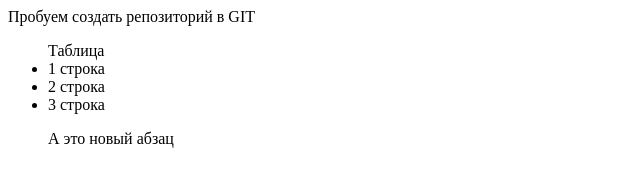
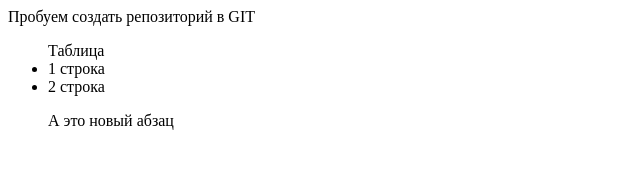
Before and after one commit to RMS83/Test, a plain HTML site: page index.html in a window 1280 px wide. Shown: the whole page, without its empty margins (0-640 px from the left). Drawn offline with Linux system fonts and the light colour scheme.

Commit message:
Change index

```diff
--- a/index.html
+++ b/index.html
@@ -9,7 +9,6 @@
 <ul>Таблица
 <li> 1 строка</li>
 <li> 2 строка</li>
-<li> 3 строка</li>
 <p> А это новый абзац </p>
 </body>
 
```
